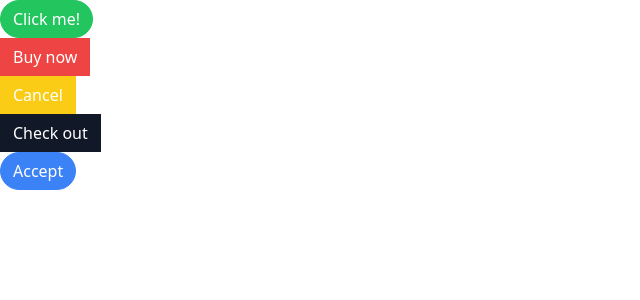
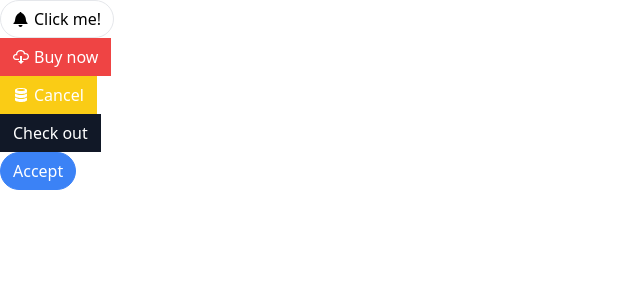
Before and after one commit to eduardotejeda/comps, a React (Create React App) app: page / in a window 1280 px wide. Shown: the top 300 px of the page, without its empty margins (0-640 px from the left). Built offline with nearby package versions, Linux system fonts and the light colour scheme.

Commit message:
Add button style using tailwind

```diff
--- a/package.json
+++ b/package.json
@@ -10,6 +10,7 @@
     "prop-types": "^15.8.1",
     "react": "^18.2.0",
     "react-dom": "^18.2.0",
+    "react-icons": "^4.8.0",
     "react-scripts": "5.0.1",
     "web-vitals": "^2.1.4"
   },
--- a/src/App.js
+++ b/src/App.js
@@ -1,15 +1,16 @@
+import {GoBell, GoCloudDownload, GoDatabase} from "react-icons/go"
 import Button from "./Button";
 
 function App() {
     return <div>
         <div>
-            <Button success rounded>Click me!</Button>
+            <Button outline rounded><GoBell></GoBell>Click me!</Button>
         </div>
         <div>
-            <Button danger>Buy now</Button>
+            <Button danger><GoCloudDownload></GoCloudDownload>Buy now</Button>
         </div>
         <div>
-            <Button warning>Cancel</Button>
+            <Button warning><GoDatabase></GoDatabase>Cancel</Button>
         </div>
         <div>
             <Button secondary>Check out</Button>
--- a/src/Button.js
+++ b/src/Button.js
@@ -18,7 +18,7 @@ function Button({
     rounded
 }) {
 
-    const classes = className('px-3 py-1.5 border', {
+    const classes = className('flex items-center px-3 py-1.5 border', {
         'border-blue-500 bg-blue-500 text-white': primary,
         'border-gray-900 bg-gray-900 text-white': secondary,
         'border-green-500 bg-green-500 text-white': success,
@@ -27,6 +27,10 @@ function Button({
         'rounded-full': rounded,
         'bg-white': outline,
         'text-blue-500': outline && primary,
+        'text-gray-900': outline && secondary,
+        'text-green-500': outline && success,
+        'text-yellow-400': outline && warning,
+        'text-red-500': outline && danger,
 
     })
     return <button className={classes}>{children}</button>;
--- a/src/index.css
+++ b/src/index.css
@@ -1,3 +1,7 @@
 @tailwind base;
 @tailwind components;
 @tailwind utilities;
+
+button > svg {
+    margin-right: 5px;
+}
```
Also changed, not shown: 1 other file (tests, documents, lock files or other folders).
